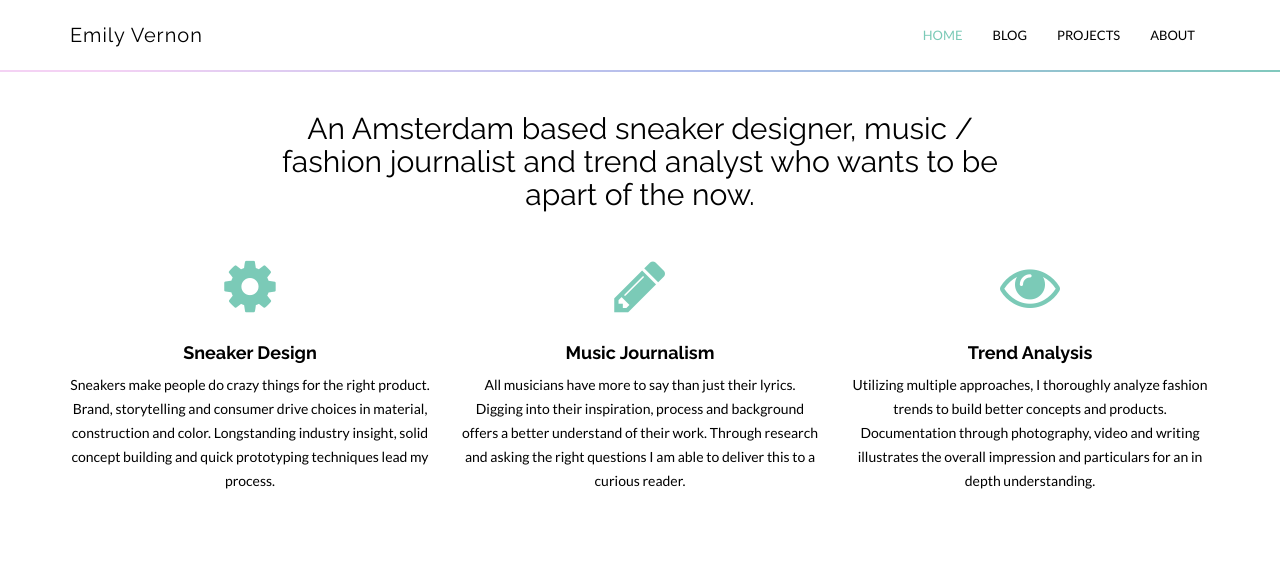
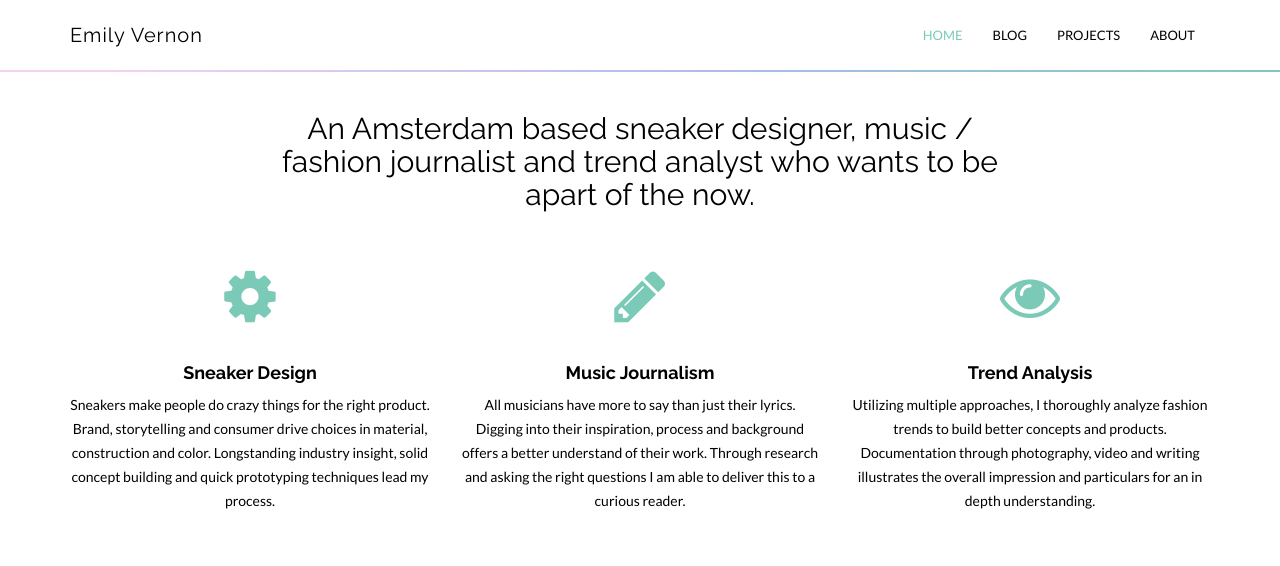
Before and after one commit to emilygv/emilyvernon.com, a Jekyll site: the page built from index.html, in a window 1280 px wide and 1400 px high, scrolled down 281 px. Shown: the top 566 px of the window. Built offline with Jekyll 4.4.1, drawn with Linux system fonts in a browser that asks for light colours; nearby versions of some CDN libraries.

Commit message:
Update style.css

```diff
--- a/_includes/css/style.css
+++ b/_includes/css/style.css
@@ -274,7 +274,7 @@ a:focus {
 #service i {
 	color: {{ site.colors.primary }};
 	font-size: 60px;
-	padding: 15px;
+	padding: 25px;
 }
 
 /* Portfolio Wrap */
```
